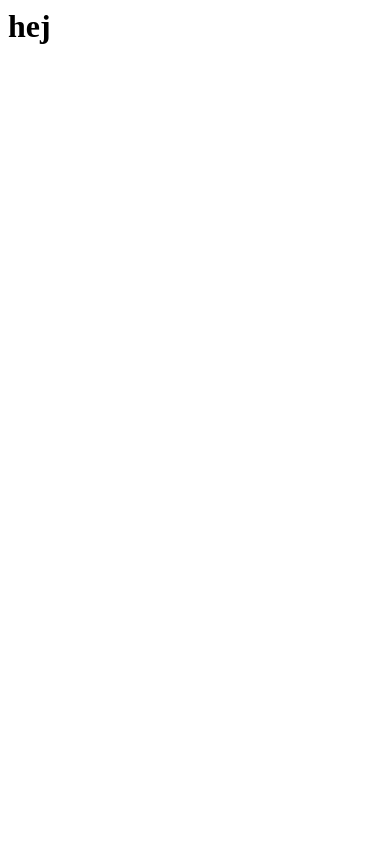
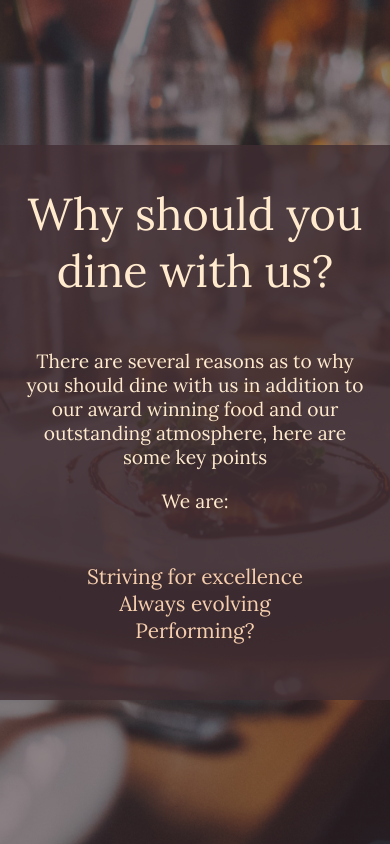
Before and after one commit to IsakLarsson/Restaurant-web-design, a plain HTML site: page reasons.html in a window 390 px wide. Drawn offline with Linux system fonts and the light colour scheme.

Commit message:
sexond page

```diff
--- a/landingStyles.css
+++ b/landingStyles.css
@@ -71,7 +71,7 @@ p {
   height: 100vh;
 }
 
-#about-container {
+.about-container {
   display: flex;
   flex-direction: row;
   justify-content: center;
@@ -79,7 +79,7 @@ p {
   height: 100%;
 }
 
-#image-container {
+.image-container {
   position: absolute;
   width: 100%;
   height: 100vh;
@@ -90,7 +90,7 @@ p {
   overflow: hidden;
   z-index: 1;
 }
-#image-container img {
+.image-container img {
   width: 100%;
   height: 100%;
   -o-object-fit: cover;
@@ -104,11 +104,11 @@ h2 {
   font-weight: 400;
 }
 
-#about-container p {
+.about-container p {
   max-width: 80%;
 }
 
-#about-text {
+.about-text {
   width: 70%;
   padding: 40px 20px;
   background-color: #402e32cc;
@@ -138,52 +138,44 @@ h2 {
   width: 0;
   height: 2px;
   background: #f5ceae;
-  transition: ease-in-out 0.3s;
+  transition: ease-in-out 0.2s;
   margin-top: 5px;
 }
 #link-text a:hover::after {
   width: 100%;
-  transition: ease-in-out 0.3s;
-}
-
-ul {
-  margin-top: 100px;
-  list-style-type: none;
-}
-
-li {
-  margin: 0 40px;
-  display: inline-block;
-  color: #f5ceae;
-  font-size: 1.3em;
+  transition: ease-in-out 0.2s;
 }
 
 @media screen and (max-width: 650px) {
-  #about-text {
+  .about-text {
     width: 100%;
   }
-  #about-container p {
+  .about-container p {
     max-width: 100%;
   }
 
   h1 {
-    margin: 15px 0;
-    color: #ffeace;
     font-size: 3.7em;
-    font-weight: 400;
   }
 
   h2 {
     margin: 0 0 50px 0;
-    color: #ffeace;
     font-size: 3em;
-    font-weight: 400;
   }
 
   p {
-    margin: 0 auto;
-    max-width: 500px;
-    color: #ffeace;
     font-size: 1.2em;
   }
 }
+
+@media screen and (max-width: 375px) {
+  h1 {
+    font-size: 3em;
+  }
+  h2 {
+    font-size: 2em;
+  }
+  p {
+    font-size: 1em;
+  }
+}
--- a/reasons.html
+++ b/reasons.html
@@ -2,9 +2,41 @@
   <head>
     <meta charset="UTF-8" />
     <meta name="viewport" content="width=device-width, initial-scale=1.0" />
-    <title>Document</title>
+    <link rel="stylesheet" href="reasonsStyles.css" />
+
+    <!-- To reuse some styles -->
+    <link rel="stylesheet" href="landingStyles.css" />
+
+    <!-- Google fonts -->
+    <link rel="preconnect" href="https://fonts.gstatic.com" />
+    <link
+      href="https://fonts.googleapis.com/css2?family=Lora:wght@400;500;600;700&display=swap"
+      rel="stylesheet"
+    />
+    <title>The Lighthouse</title>
   </head>
   <body>
-    <h1>hej</h1>
+    <div class="reasons-container">
+      <div class="image-container">
+        <img src="Food.jpg" alt="Background" />
+      </div>
+      <div class="about-container" id="reasons-container">
+        <div class="about-text">
+          <h2 id="reasons-header">Why should you dine with us?</h2>
+          <p>
+            There are several reasons as to why you should dine with us in
+            addition to our award winning food and our outstanding atmosphere,
+            here are some key points
+          </p>
+          <br />
+          <p>We are:</p>
+          <ul>
+            <li>Striving for excellence</li>
+            <li>Always evolving</li>
+            <li>Performing?</li>
+          </ul>
+        </div>
+      </div>
+    </div>
   </body>
 </html>
--- /dev/null
+++ b/reasonsStyles.css
@@ -0,0 +1,24 @@
+ul {
+  margin-top: 50px;
+  list-style-type: none;
+  padding-inline-start: 0;
+}
+
+li {
+  margin: 0 40px;
+  display: inline-block;
+  color: #f5ceae;
+  font-size: 1.3em;
+}
+
+@media screen and (max-width: 768px) {
+  #reasons-header {
+    font-size: 2.8em;
+  }
+}
+
+@media screen and (max-width: 375px) {
+  #reasons-header {
+    font-size: 1.7em;
+  }
+}
```
Also changed, not shown: index.html (+5 -3 lines), Food.jpg (added).
